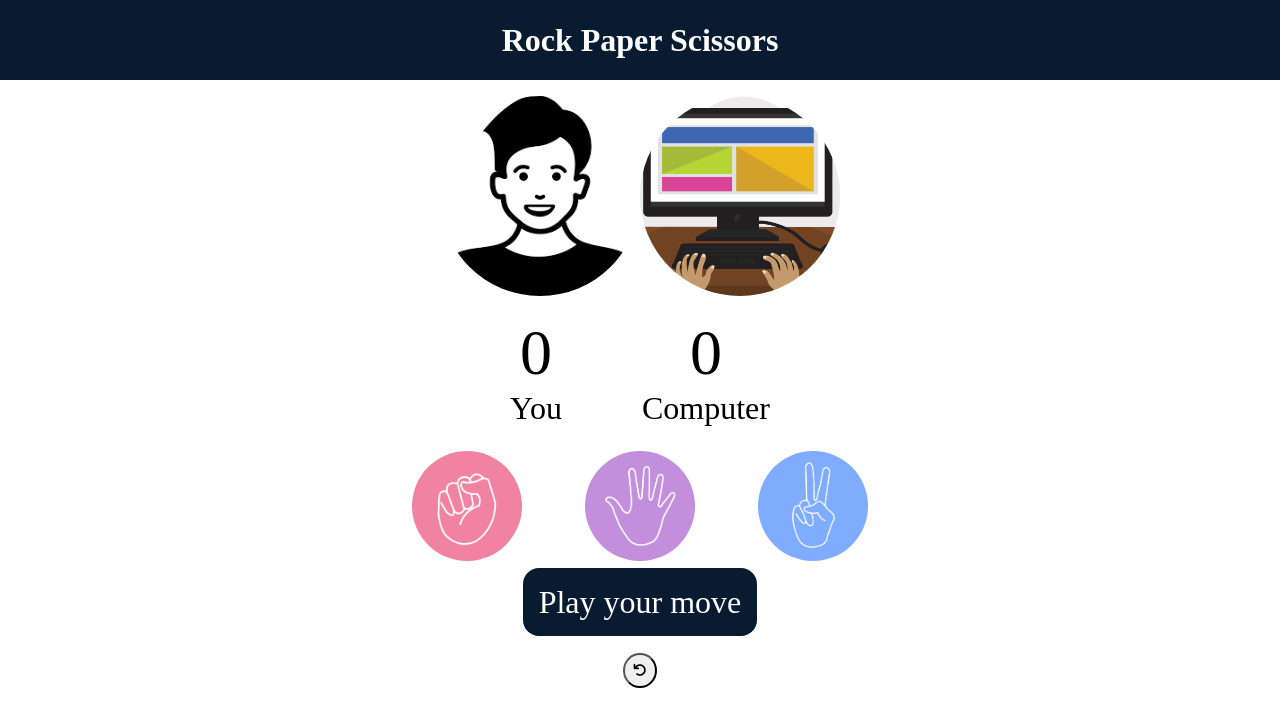
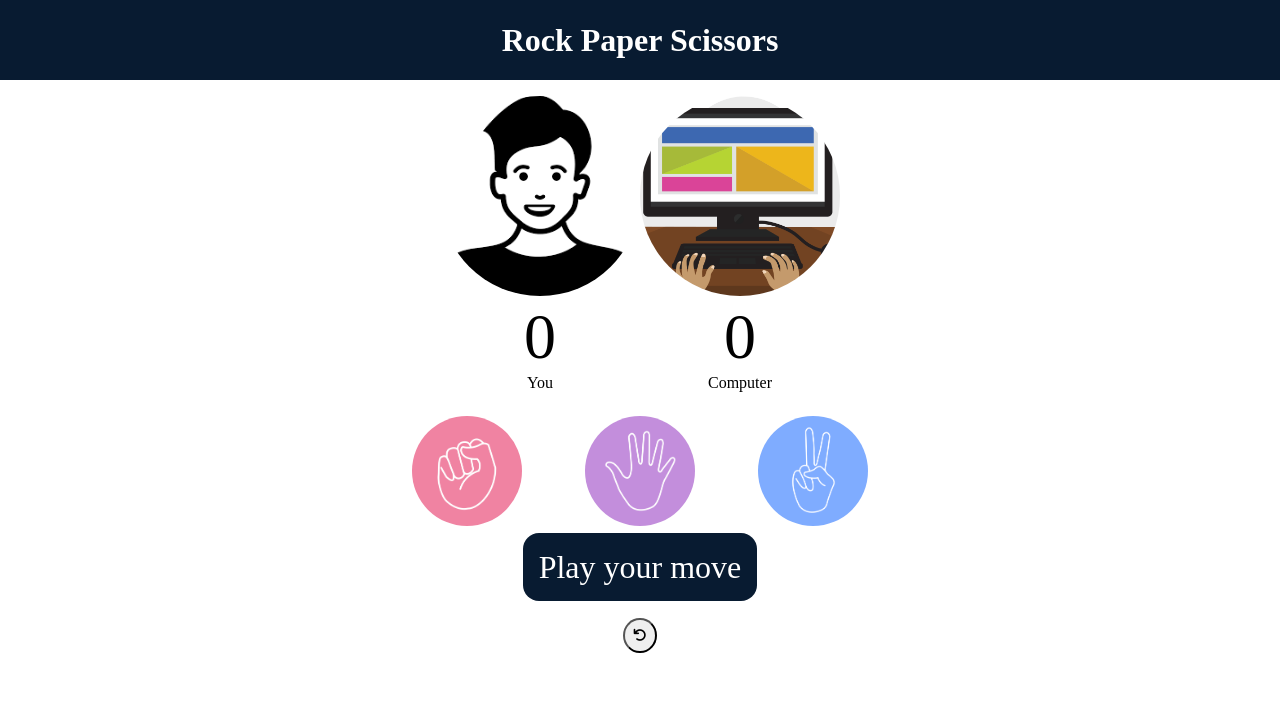
Before and after one commit to ShubhamChoubey115/rock-paper-scissors, a plain HTML site: page index.html in a window 1280 px wide. Drawn offline with Linux system fonts and the light colour scheme.

Commit message:
Update index.html

```diff
--- a/index.html
+++ b/index.html
@@ -13,22 +13,21 @@
       <div class="choice-display" id="user-choice-display">
 
         <img src="./images/person.png" alt="User choice" id="user-choice-img" width="200px" height="200px">
+        <div class="score">
+          <p id="user-score">0</p>
+          <p>You</p>
+        </div>
       </div>
       <div class="choice-display" id="comp-choice-display">
 
         <img src="./images/comp.png" alt="Computer choice" id="comp-choice-img"  width="200px" height="200px">
+        <div class="score">
+          <p id="comp-score">0</p>
+          <p>Computer</p>
+        </div>
       </div>
     </div>
-    <div class="score-board">
-      <div class="score">
-        <p id="user-score">0</p>
-        <p>You</p>
-      </div>
-      <div class="score">
-        <p id="comp-score">0</p>
-        <p>Computer</p>
-      </div>
-    </div>
+
     <div class="choices">
       <div class="choice" id="rock">
         <img src="./images/rock.png" />
```
